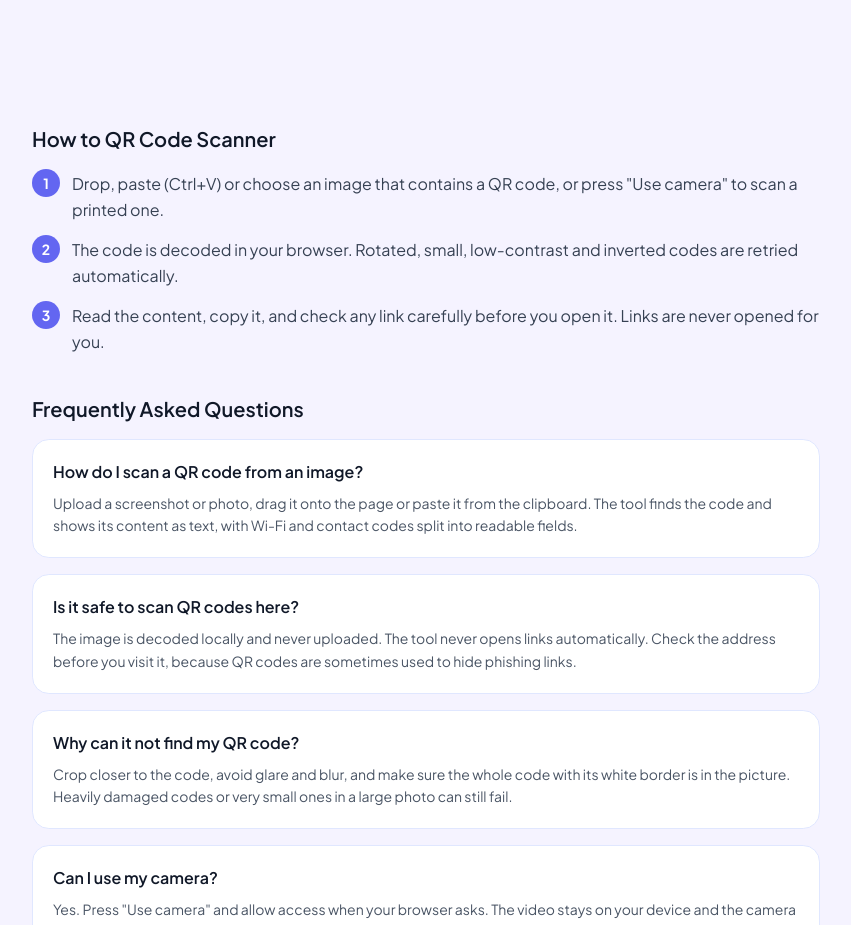
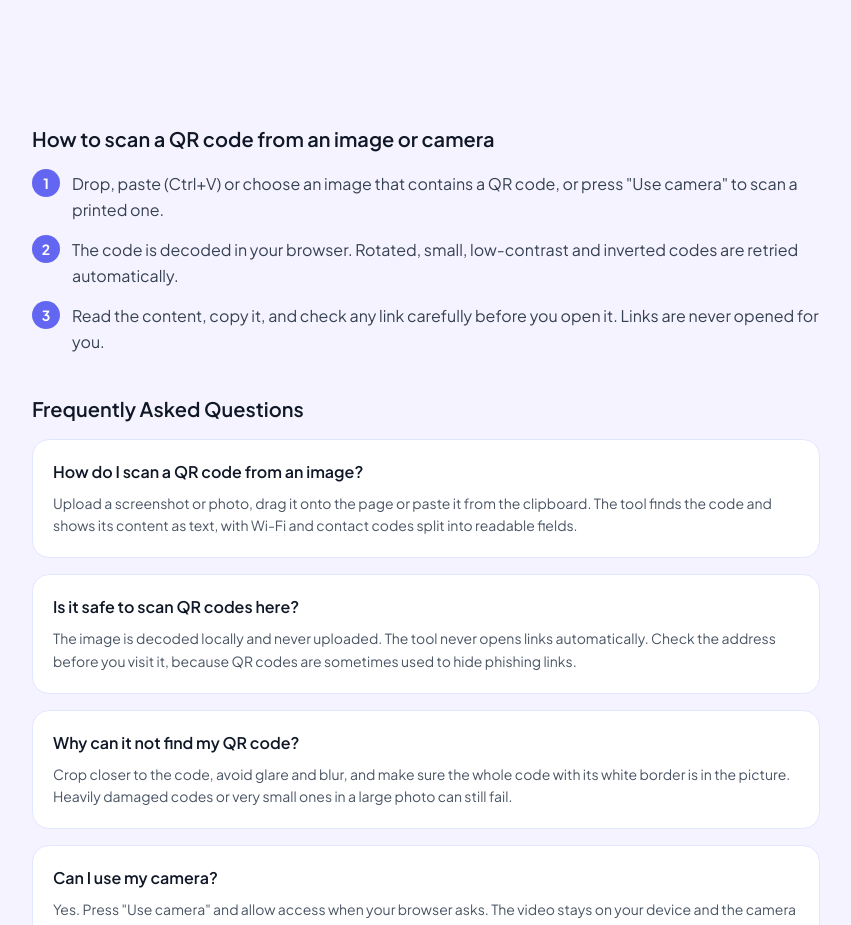
Before and after one commit to basharat-noushad/filetoolbox, a Next.js app: page /qr-code-scanner in a window 1280 px wide. Shown: the part 960-1885 px from the top of the page, without its empty margins (48-899 px from the left). Built offline with nearby package versions, Linux system fonts and the light colour scheme; no server answers.

Commit message:
Align QR scanner HowTo heading

```diff
--- a/src/app/(image)/qr-code-scanner/page.tsx
+++ b/src/app/(image)/qr-code-scanner/page.tsx
@@ -35,7 +35,7 @@ const FAQS = [
 
 export default function QrCodeScannerPage() {
   return (
-    <ToolLayout tool={tool} howToSteps={HOW_TO_STEPS} faqs={FAQS}>
+    <ToolLayout tool={tool} howToTitle="How to scan a QR code from an image or camera" howToSteps={HOW_TO_STEPS} faqs={FAQS}>
       <QrCodeScannerClient />
     </ToolLayout>
   )
```
